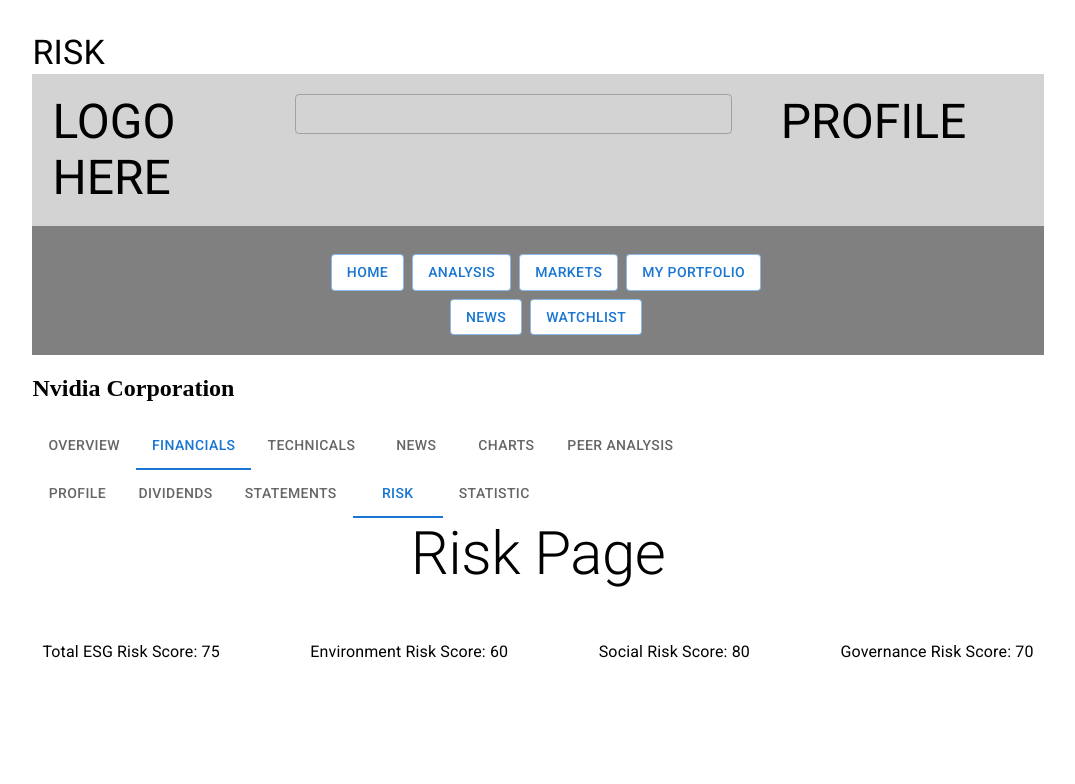
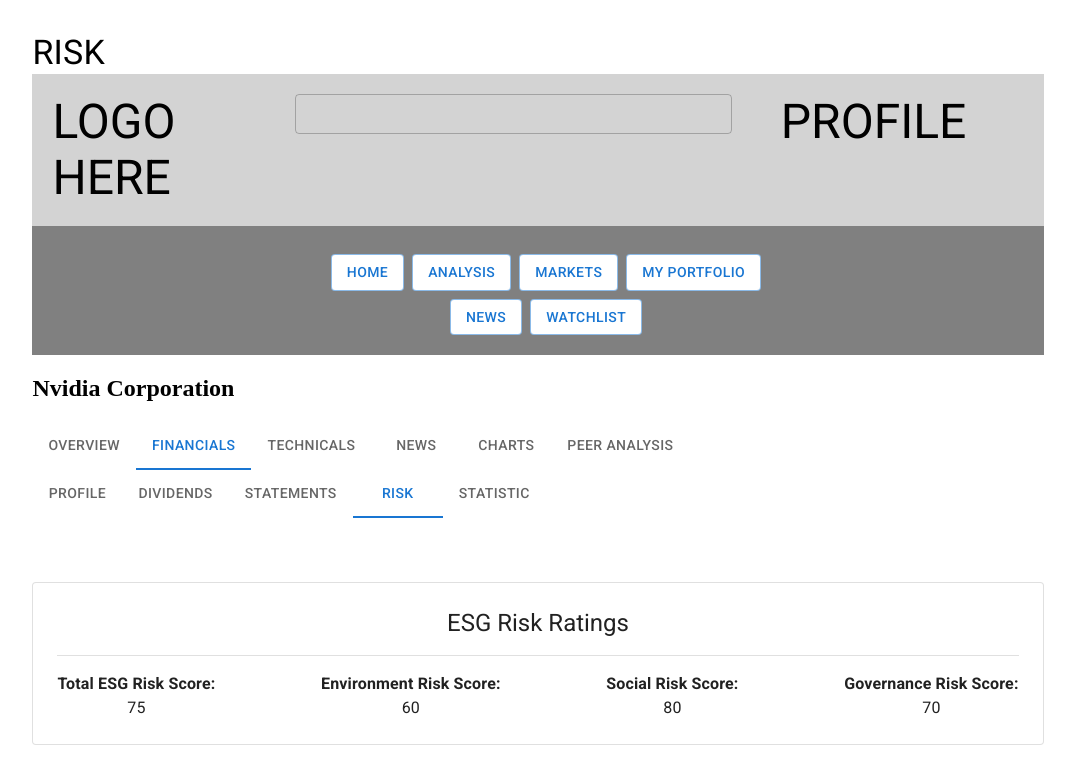
Before and after one commit to semihgencten/FinantialKit-Frontend, a React (Vite) app: page /equities/financials/risk in a window 1280 px wide. Shown: the top 784 px of the page, without its empty margins (102-1177 px from the left). Built offline with nearby package versions, Linux system fonts and the light colour scheme.

Commit message:
Updeted risk page design

```diff
--- a/src/pages/FinancialsPage/RiskSubpage/index.jsx
+++ b/src/pages/FinancialsPage/RiskSubpage/index.jsx
@@ -1,8 +1,7 @@
 import React from 'react';
-
 import TabsLayout1 from '@/pages/FinancialsPage/EquitiesPage';
 import FinancialsTabsLayout from '@/pages/EquitiesFinancialsPage';
-import { Box, Typography } from '@mui/material';
+import { Box, Typography, Paper, Grid, Divider } from '@mui/material';
 
 const RiskSubpage = () => {
   // Example Risk Ratings data
@@ -16,28 +15,34 @@
   return (
     <TabsLayout1>
       <FinancialsTabsLayout>
-        <Box sx={{ textAlign: "center" }}>
-          <Typography variant="h2">Risk Page</Typography>
-
-
-          <Box display="flex" flexDirection="row" justifyContent="space-between">
-            <Box sx={{ padding: '50px 10px' }}>
-              <Typography>Total ESG Risk Score: {riskRatings.totalESGRiskScore}</Typography>
-
-            </Box>
-            <Box sx={{ padding: '50px 10px' }}>
-
-              <Typography>Environment Risk Score: {riskRatings.environmentRiskScore}</Typography>
-            </Box>
-            <Box sx={{ padding: '50px 10px' }}>
-              <Typography>Social Risk Score: {riskRatings.socialRiskScore}</Typography>
-
-            </Box>
-            <Box sx={{ padding: '50px 10px' }}>
-
-              <Typography>Governance Risk Score: {riskRatings.governanceRiskScore}</Typography>
-            </Box>
-          </Box>
+        <Box sx={{ textAlign: "center", pt: 4 }}>
+          {/*<Typography variant="h2">Risk Page</Typography>*/}
+          <Paper variant="outlined" elevation={3} sx={{ mt: 4, p: 3 }}>
+            <Grid container spacing={3}>
+              <Grid item xs={12}>
+                <Typography variant="h5" sx={{ mb: 2 }}>ESG Risk Ratings</Typography>
+                <Divider sx={{ mb: 2 }} />
+                <Box sx={{ display: 'flex', justifyContent: 'space-between', alignItems: 'center' }}>
+                  <Box sx={{ mr: 4 }}>
+                    <Typography variant="body1"><strong>Total ESG Risk Score:</strong></Typography>
+                    <Typography variant="body1">{riskRatings.totalESGRiskScore}</Typography>
+                  </Box>
+                  <Box sx={{ mr: 4 }}>
+                    <Typography variant="body1"><strong>Environment Risk Score:</strong></Typography>
+                    <Typography variant="body1">{riskRatings.environmentRiskScore}</Typography>
+                  </Box>
+                  <Box sx={{ mr: 4 }}>
+                    <Typography variant="body1"><strong>Social Risk Score:</strong></Typography>
+                    <Typography variant="body1">{riskRatings.socialRiskScore}</Typography>
+                  </Box>
+                  <Box>
+                    <Typography variant="body1"><strong>Governance Risk Score:</strong></Typography>
+                    <Typography variant="body1">{riskRatings.governanceRiskScore}</Typography>
+                  </Box>
+                </Box>
+              </Grid>
+            </Grid>
+          </Paper>
         </Box>
       </FinancialsTabsLayout>
     </TabsLayout1>
```
